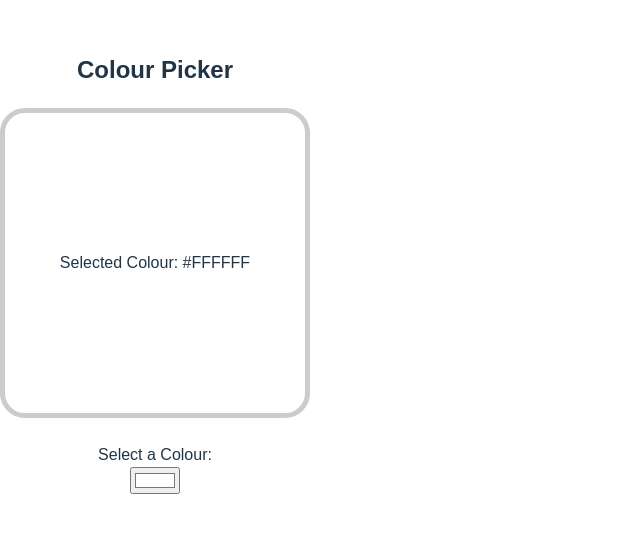
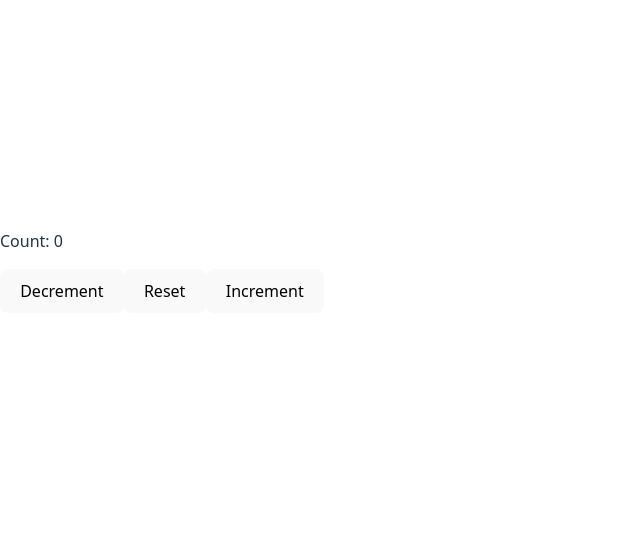
Before and after one commit to Alex-935/React_BroCode, a React (Vite) app in the folder my-react-app/: page / in a window 1280 px wide. Shown: the part 137-670 px from the top of the page, without its empty margins (0-640 px from the left). Built offline with nearby package versions, Linux system fonts and the light colour scheme.

Commit message:
updater Function

```diff
--- a/my-react-app/src/App.jsx
+++ b/my-react-app/src/App.jsx
@@ -13,6 +13,7 @@ import MyComponent from "./MyComponent.jsx";
 import Counter from "./Counter.jsx"
 import OnChangeComponent from "./OnChangeComponent.jsx";
 import ColourPicker from "./ColourPicker.jsx";
+import MyComponentUpdater from "./MyComponentUpdater.jsx";
 
 // cd into my-react-app,  npm run dev
 
@@ -39,7 +40,7 @@ function App() {
     </>*/
 
     <>
-      <ColourPicker />
+      <MyComponentUpdater />
     </>
   );
 }
--- /dev/null
+++ b/my-react-app/src/MyComponentUpdater.jsx
@@ -0,0 +1,62 @@
+/*
+React Hook = Special function that allows functional components to use react
+             features without writing class components (React v16.8)
+             (useState, useEffect, useContext, useReducer, useCallback, and more...)
+
+useState() = A react hook that allows the creation of a stateful variable
+             AND a setter function to update its value in the Virtual DOM
+             [name, setName]
+
+updater function = A function passed as an arguement to setState() usually
+                   ex. setYear(arrow function)
+                   Allow for safe updates based on the previous state.
+                   Used with multiple state updates and asynchronous functions
+                   Good practice to use updater functions
+*/
+
+import React, {useState} from "react";
+
+function MyComponentUpdater(){
+
+    // useState returns an array with a variable and a setter
+    // using array destructuring to destructure the variable and name setter
+    //setState triggers a rerender of the virtual dom when the setter updates a value
+    const [count, setCount] = useState(0);
+
+    function increment() {
+        /*
+        this will only update once as react bundles react together for performance reasons
+
+        Takes the pending state, not current state to calculate next state
+        React puts you updater function in a queue (waiting in line)
+        During the next render, it will call them in the same order.
+
+        setCount(count + 1);
+        setCount(count + 1);
+        setCount(count + 1);
+        */
+       // by convention, we either put prev infront of the state variable, or use its first letter
+        setCount(prevCount => prevCount + 1);
+        setCount(c => c + 1);
+        setCount(c => c + 1);
+    }
+    function decrement() {
+        setCount(c => c - 1);
+        setCount(c => c - 1);
+        setCount(c => c - 1);
+    }
+    function reset() {
+        setCount(0)
+    }
+
+    return (
+        <div>
+            <p>Count: {count}</p>
+            <button onClick={decrement}>Decrement</button>
+            <button onClick={reset}>Reset</button>
+            <button onClick={increment}>Increment</button>
+        </div>
+    );
+}
+
+export default MyComponentUpdater;
```
